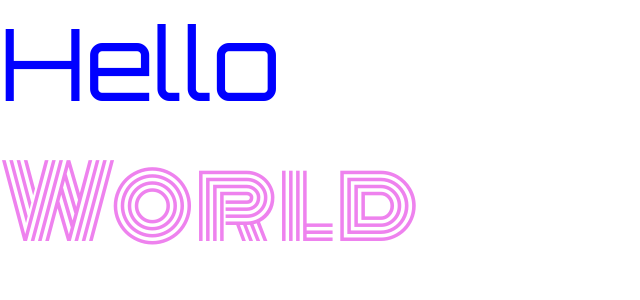
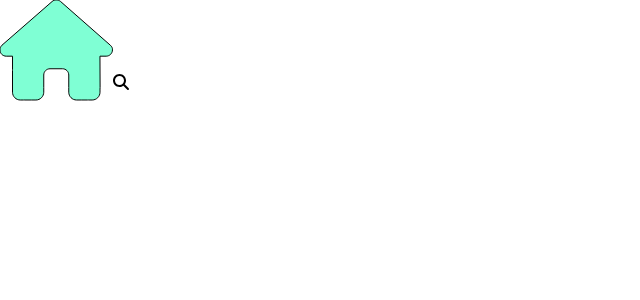
Before and after one commit to wknowpark797/react-basic, a React (Create React App) app: page / in a window 1280 px wide. Shown: the top 300 px of the page, without its empty margins (0-640 px from the left). Built offline with nearby package versions, Linux system fonts and the light colour scheme.

Commit message:
fontawesome 연결

```diff
--- a/package.json
+++ b/package.json
@@ -3,6 +3,11 @@
   "version": "0.1.0",
   "private": true,
   "dependencies": {
+    "@fortawesome/fontawesome-svg-core": "^6.4.0",
+    "@fortawesome/free-brands-svg-icons": "^6.4.0",
+    "@fortawesome/free-regular-svg-icons": "^6.4.0",
+    "@fortawesome/free-solid-svg-icons": "^6.4.0",
+    "@fortawesome/react-fontawesome": "^0.2.0",
     "react": "^17.0.2",
     "react-dom": "^17.0.2",
     "react-router-dom": "^5.3.1",
--- /dev/null
+++ b/src/App10.js
@@ -0,0 +1,26 @@
+/* Fontawesome 연결 */
+
+// DOCS (무료 설치)
+// npm i --save @fortawesome/fontawesome-svg-core (설치)
+// npm i --save @fortawesome/free-solid-svg-icons (설치)
+// npm i --save @fortawesome/free-regular-svg-icons (설치)
+// npm i --save @fortawesome/free-brands-svg-icons (설치)
+// npm i --save @fortawesome/react-fontawesome@latest (리액트 전용 컴포넌트 설치)
+
+// Add Individual Icons Explicitly
+// webFont와 SVG 버전 모두 사용이 가능
+import { FontAwesomeIcon } from '@fortawesome/react-fontawesome';
+import { faHouse, faMagnifyingGlass } from '@fortawesome/free-solid-svg-icons';
+
+import './scss/style.scss';
+
+function App10() {
+	return (
+		<div>
+			<FontAwesomeIcon icon={faHouse} />
+			<FontAwesomeIcon icon={faMagnifyingGlass} />
+		</div>
+	);
+}
+
+export default App10;
--- a/src/index.js
+++ b/src/index.js
@@ -9,13 +9,14 @@
 // import App6 from './App6';
 // import App7 from './App7';
 // import App8 from './App8';
-import App9 from './App9';
+// import App9 from './App9';
+import App10 from './App10';
 
 import { HashRouter } from 'react-router-dom';
 
 ReactDOM.render(
 	<HashRouter>
-		<App9 />
+		<App10 />
 	</HashRouter>,
 	document.getElementById('root')
 );
--- a/src/scss/style.scss
+++ b/src/scss/style.scss
@@ -41,3 +41,14 @@
 	font-size: 100px;
 	color: violet;
 }
+
+.fa-house {
+	font-size: 100px;
+	color: hotpink;
+
+	path {
+		fill: aquamarine;
+		stroke: #000;
+		stroke-width: 5;
+	}
+}
```
Also changed, not shown: 1 other file (tests, documents, lock files or other folders).
